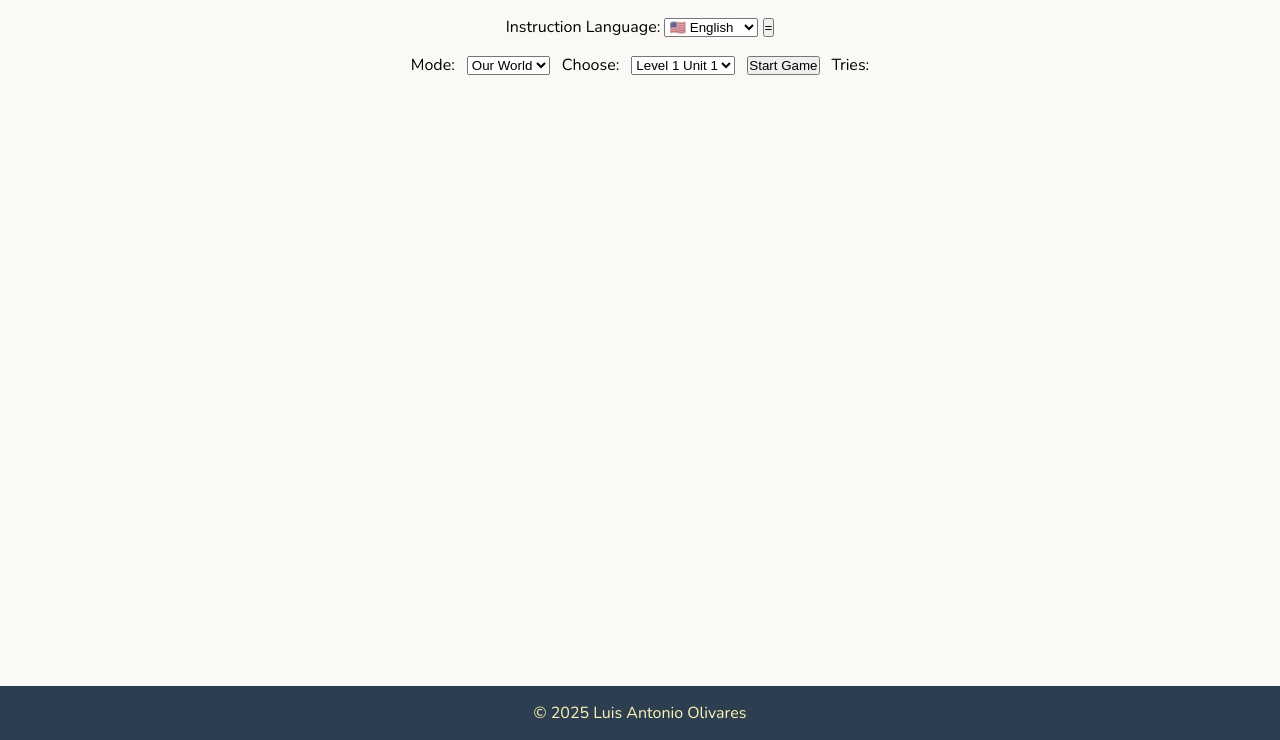
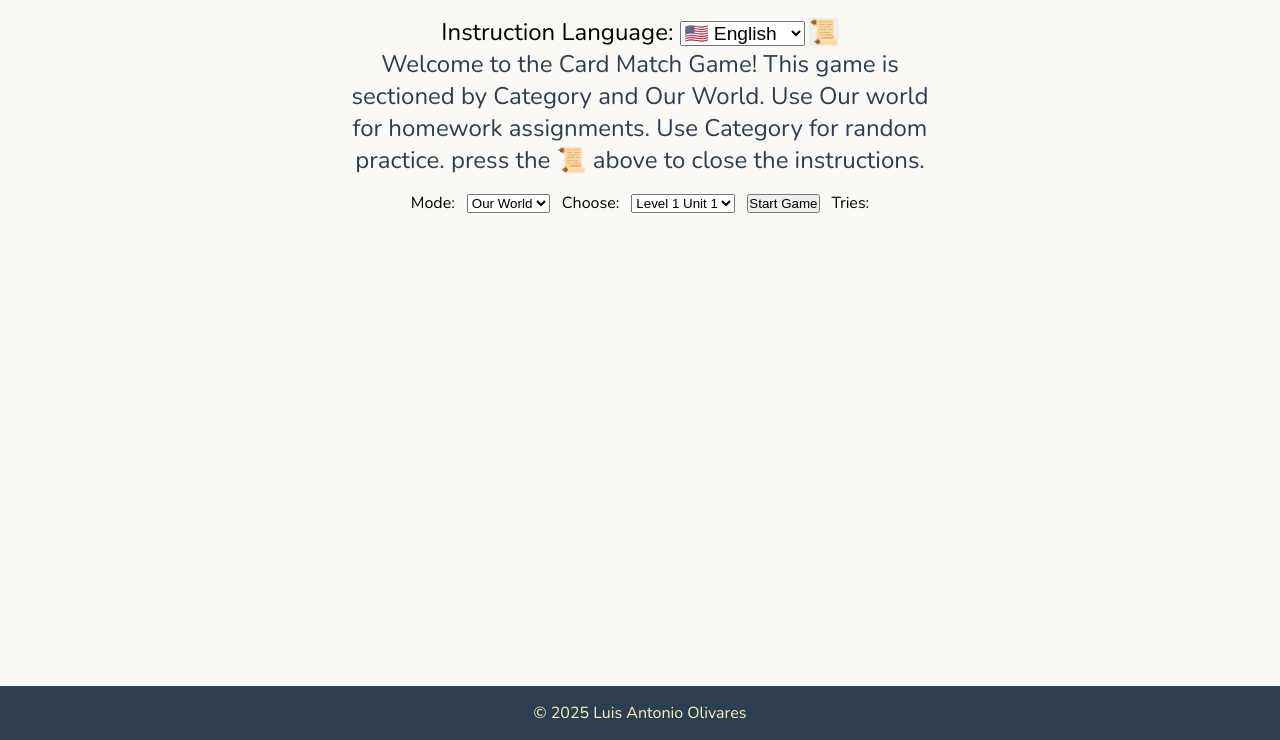
Before and after one commit to lantoniomxnusd/wdd330final, a website: page index.html in a window 1280 px wide. Shown: the part 60-800 px from the top of the page. Drawn offline with nearby package versions, Linux system fonts and the light colour scheme; a script that the page names is missing.

Commit message:
changed instruction to open and close.

```diff
--- a/index.html
+++ b/index.html
@@ -35,7 +35,7 @@
                         <option value="fr">🇫🇷 Français</option>
                         <option value="zh">🇨🇳 中文</option>
                     </select>
-                <button id="instructionsCurtain">=</button>
+                <button id="instructionsCurtain">📜</button>
                 <div class= "instructions">
                     <p id="instructionsText"></p>
                 </div>
--- a/scripts/main.js
+++ b/scripts/main.js
@@ -1,5 +1,5 @@
 import { createCard, shuffle, generateImageCard, generateTextCard } from "./cards.mjs";
-import { playConfetti, shakeCards, launchFireworks} from "./animation.js";
+import { playConfetti, launchFireworks} from "./animation.js";
 import { playCorrectSound,playIncorrectSound, playFireworks, playVictory } from "./audio.mjs";
 import { applyTranslation, } from "./translate.mjs";
 import { getGif} from "./giphy.mjs";
--- a/scripts/translate.mjs
+++ b/scripts/translate.mjs
@@ -1,7 +1,7 @@
 const API_KEY = "c4595e8f-324c-4cf9-bf3d-f5cfd146b2a5";
 
 export const defaultTexts = {
-  instructions: "Welcome to the Card Match Game! This game is sectioned by Category and Our World. Use Our world for homework assignments. Use Category for random practice.",
+  instructions: "Welcome to the Card Match Game! This game is sectioned by Category and Our World. Use Our world for homework assignments. Use Category for random practice. press the 📜 above to close the instructions.",
   mode: "Mode: ",
   choose: "Choose: ",
   tries: "Tries: ",
--- a/styles/base.css
+++ b/styles/base.css
@@ -70,7 +70,7 @@ main {
 
 .instructions {
     max-width: 600px;
-    font-size: 1rem;
+    font-size: 1.5rem;
     color: var(--anchor-color);
     text-align: center;
 
@@ -229,3 +229,16 @@ h1{
   z-index: 1000;
   pointer-events: none;
 }
+
+#languageSelect{
+    font-size: 1.2rem;
+}
+
+#instructionsCurtain {
+    font-size: 1.5rem;
+    border: none;
+}
+
+#languageLabel {
+    font-size: 1.5rem;
+}
```
